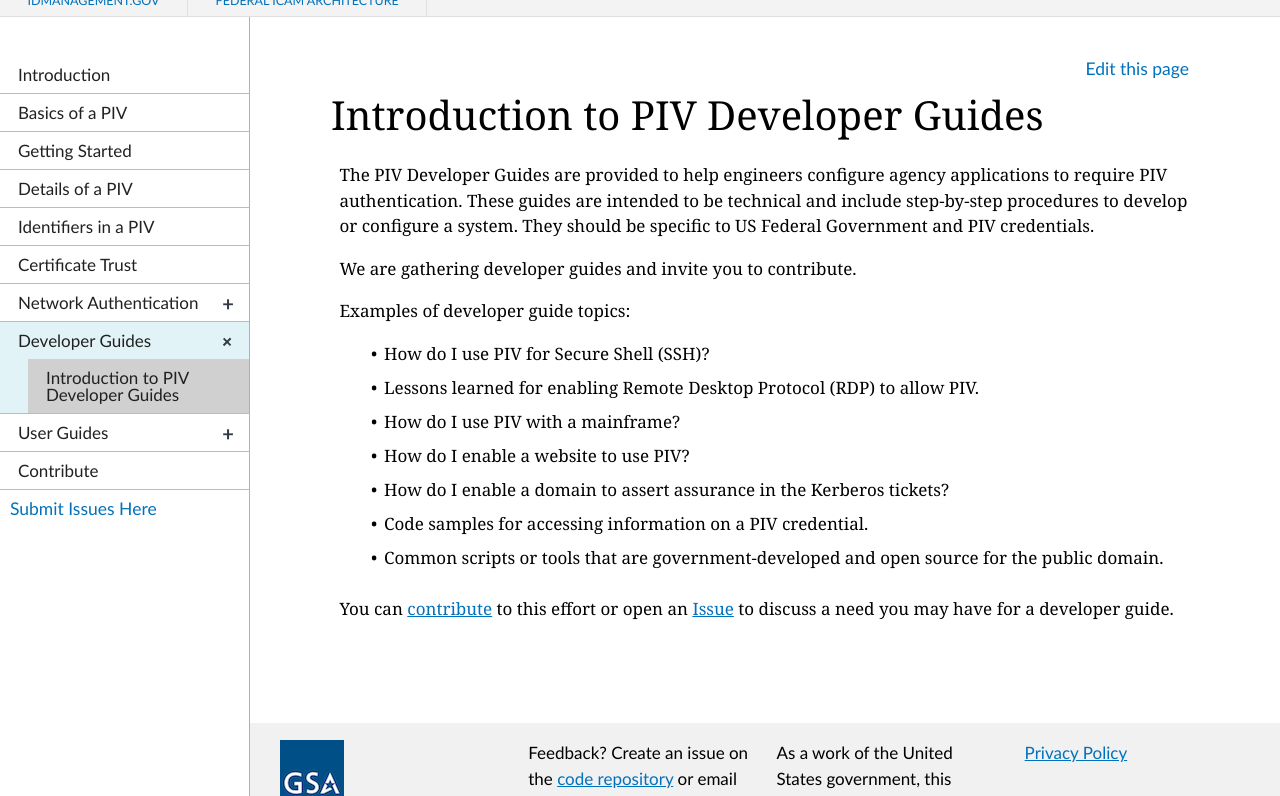
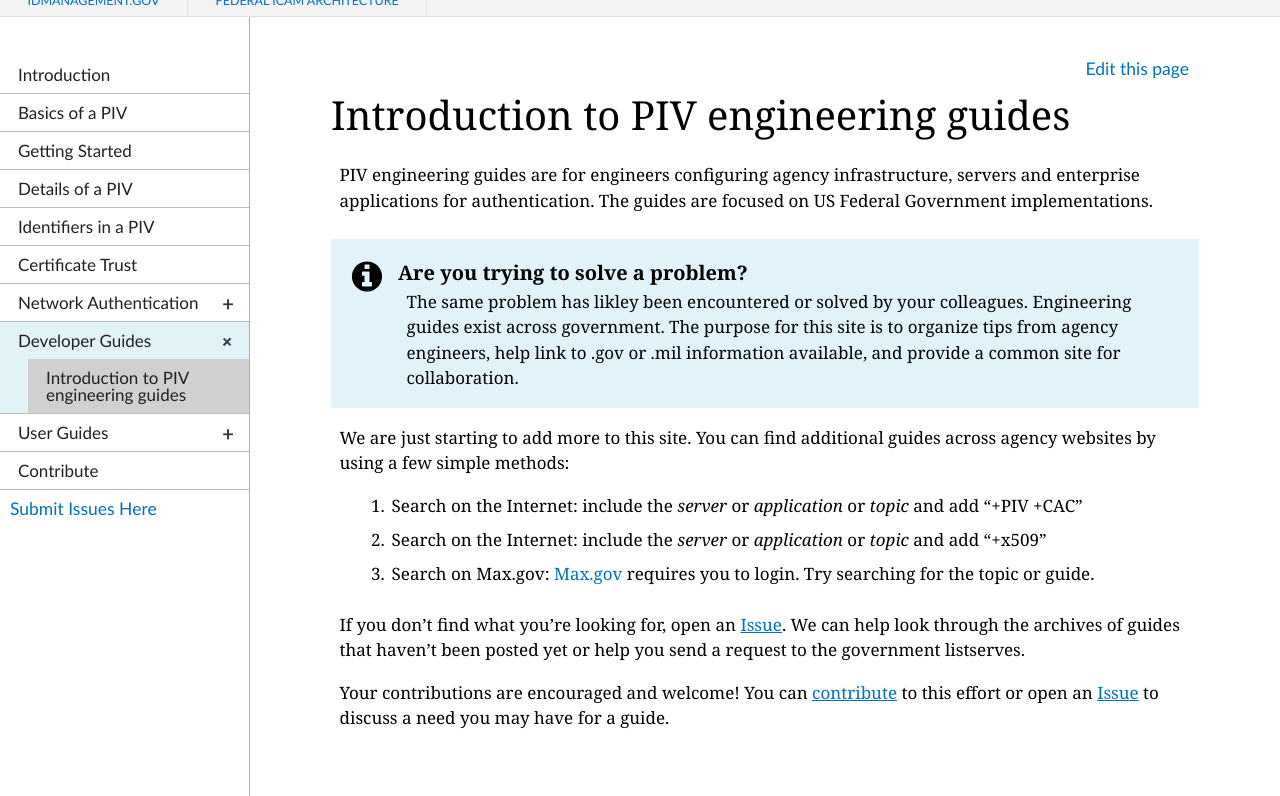
Before and after one commit to GSA/piv-guides, a Jekyll site: the page built from _devconfig/0_Index.md, in a window 1280 px wide and 900 px high, cut to the strip 104-900 px from the top of the window. Built offline with Jekyll 4.4.1, drawn with Linux system fonts in a browser that asks for light colours; nearby versions of some CDN libraries.

Commit message:
updated intro
lachelle rewrite
active voice

```diff
--- a/_devconfig/0_Index.md
+++ b/_devconfig/0_Index.md
@@ -1,22 +1,20 @@
 ---
 layout: default
-title: Introduction to PIV Developer Guides
+title: Introduction to PIV engineering guides
 permalink: /devconfig/
 collection: devconfig
 ---
 
-The PIV Developer Guides are provided to help engineers configure agency applications to require PIV authentication. These guides are intended to be technical and include step-by-step procedures to develop or configure a system. They should be specific to US Federal Government and PIV credentials.
+PIV engineering guides are for engineers configuring agency infrastructure, servers and enterprise applications for authentication. The guides are focused on US Federal Government implementations.
 
-We are gathering developer guides and invite you to contribute.
+{% include alert-info.html heading="Are you trying to solve a problem?" content="The same problem has likley been encountered or solved by your colleagues.  Engineering guides exist across government.  The purpose for this site is to organize tips from agency engineers, help link to .gov or .mil information available, and provide a common site for collaboration." %}
 
-Examples of developer guide topics:
+We are just starting to add more to this site.  You can find additional guides across agency websites by using a few simple methods:
 
-* How do I use PIV for Secure Shell (SSH)?
-* Lessons learned for enabling Remote Desktop Protocol (RDP) to allow PIV.
-* How do I use PIV with a mainframe?
-* How do I enable a website to use PIV?
-* How do I enable a domain to assert assurance in the Kerberos tickets?
-* Code samples for accessing information on a PIV credential.
-* Common scripts or tools that are government-developed and open source for the public domain.
+1. Search on the Internet: include the _server_ or _application_ or _topic_ and add "+PIV +CAC"
+1. Search on the Internet: include the _server_ or _application_ or _topic_ and add "+x509"
+1. Search on Max.gov:  [Max.gov](https://max.gov){:target="_blank"} requires you to login.  Try searching for the topic or guide.
 
-You can [contribute]({{ site.baseurl }}/contribute/) to this effort or open an [Issue]({{site.repo_url}}/issues) to discuss a need you may have for a developer guide.
+If you don't find what you're looking for, open an [Issue]({{site.repo_url}}/issues){:target="_blank"}.  We can help look through the archives of guides that haven't been posted yet or help you send a request to the government listserves.
+
+ Your contributions are encouraged and welcome! You can [contribute]({{ site.baseurl }}/contribute/) to this effort or open an [Issue]({{site.repo_url}}/issues) to discuss a need you may have for a guide.
```
